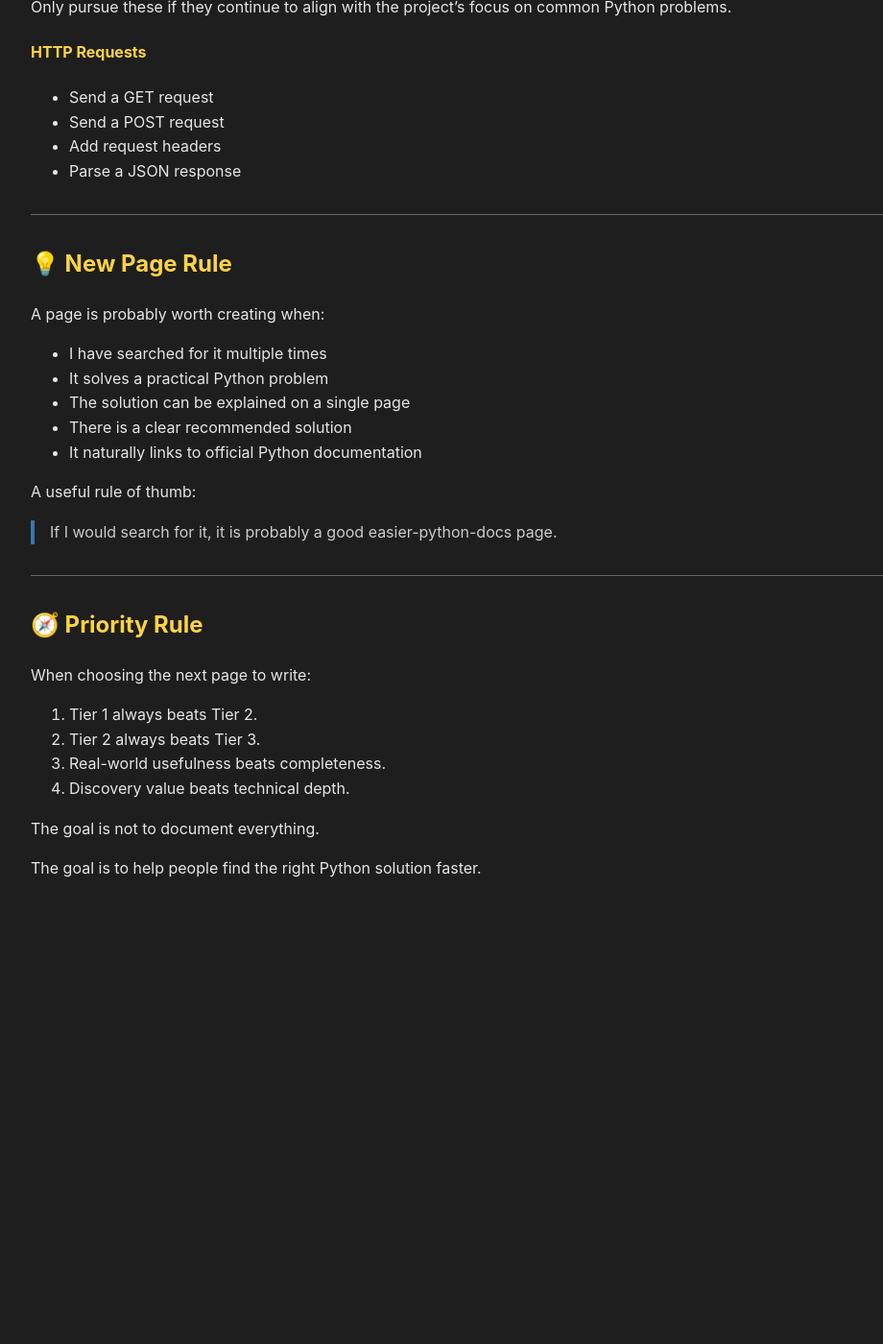
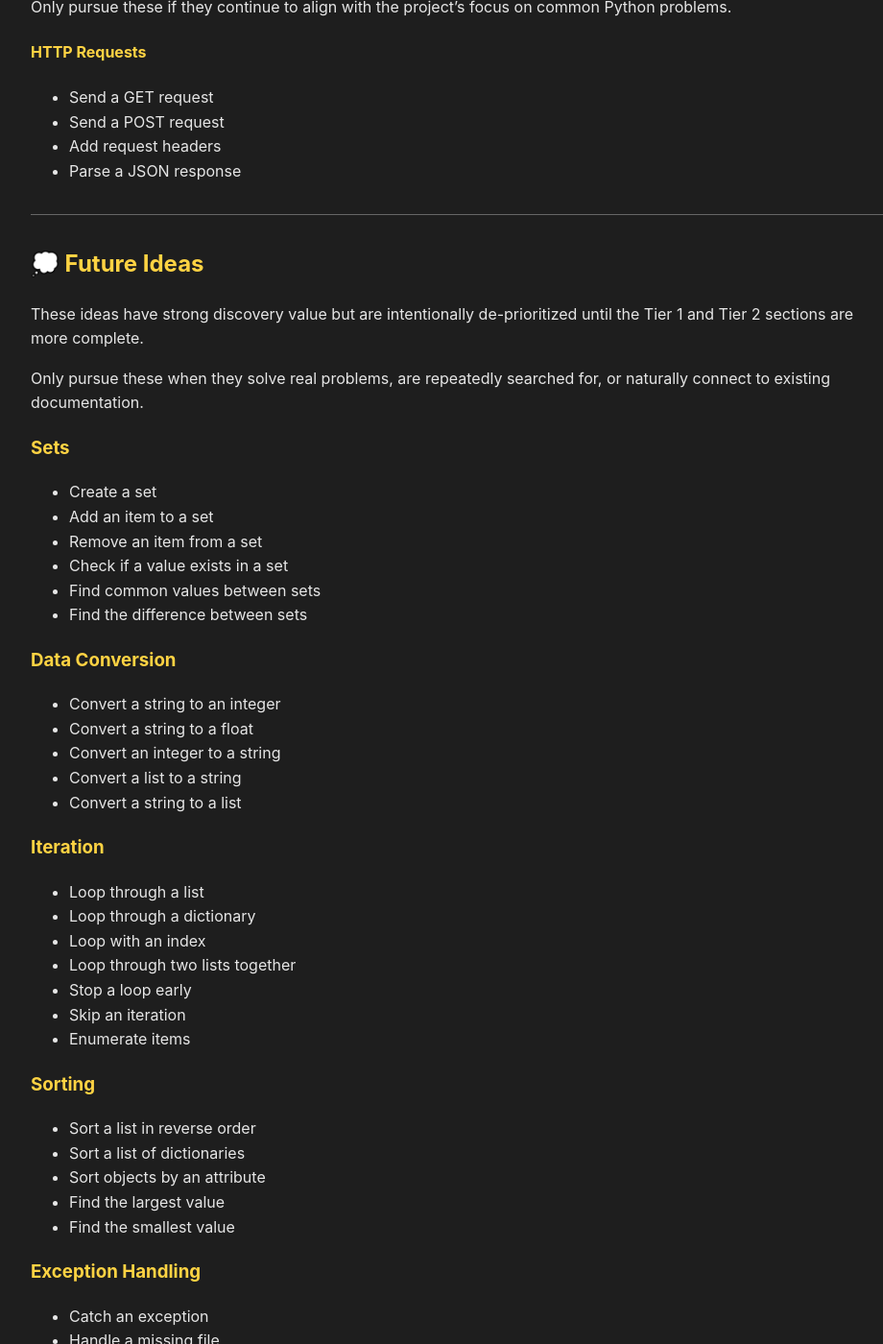
Before and after one commit to jbakchr/easier-python-docs, a Jekyll site: the page built from ROADMAP.md, in a window 1280 px wide and 1400 px high, scrolled down 7807 px. Shown: the whole window at 96% size, without its empty margins (158-1078 px from the left). Built offline with Jekyll 4.4.1, drawn with Linux system fonts in a browser that asks for light colours; our own code applies the rules of GitHub Pages for plain Markdown files; before the commit the page ends 8773 px from its top, so only the background shows below that; some of the changed text lies outside the part shown.

Commit message:
docs(roadmap): add Future Ideas section with de‐prioritized feature ideas

```diff
--- a/ROADMAP.md
+++ b/ROADMAP.md
@@ -319,6 +319,89 @@ Only pursue these if they continue to align with the project's focus on common P
 
 ---
 
+## 💭 Future Ideas
+
+These ideas have strong discovery value but are intentionally
+de-prioritized until the Tier 1 and Tier 2 sections are more complete.
+
+Only pursue these when they solve real problems, are repeatedly searched
+for, or naturally connect to existing documentation.
+
+### Sets
+
+- Create a set
+- Add an item to a set
+- Remove an item from a set
+- Check if a value exists in a set
+- Find common values between sets
+- Find the difference between sets
+
+### Data Conversion
+
+- Convert a string to an integer
+- Convert a string to a float
+- Convert an integer to a string
+- Convert a list to a string
+- Convert a string to a list
+
+### Iteration
+
+- Loop through a list
+- Loop through a dictionary
+- Loop with an index
+- Loop through two lists together
+- Stop a loop early
+- Skip an iteration
+- Enumerate items
+
+### Sorting
+
+- Sort a list in reverse order
+- Sort a list of dictionaries
+- Sort objects by an attribute
+- Find the largest value
+- Find the smallest value
+
+### Exception Handling
+
+- Catch an exception
+- Handle a missing file
+- Raise an exception
+
+### Randomness
+
+- Generate a random number
+- Choose a random item from a list
+- Shuffle a list
+
+### ZIP Files
+
+- Create a ZIP file
+- Extract a ZIP file
+
+### Temporary Files
+
+- Create a temporary file
+- Create a temporary directory
+
+### UUIDs
+
+- Generate a UUID
+- Generate a unique file name
+
+### Hashing
+
+- Calculate an MD5 hash
+- Calculate a SHA256 hash
+- Hash a file
+
+### Configuration
+
+- Load configuration from a JSON file
+- Validate configuration values
+
+---
+
 ## 💡 New Page Rule
 
 A page is probably worth creating when:
```
